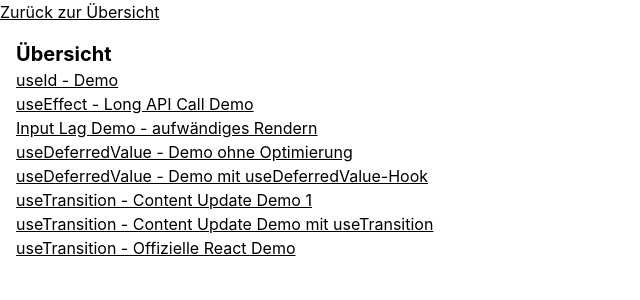
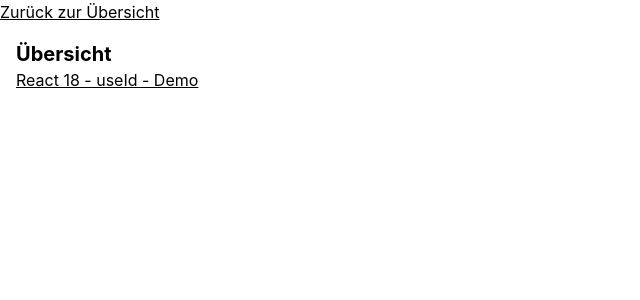
Before and after one commit to dimader/react_18_demo, a React (Create React App) app: page /useId in a window 1280 px wide. Shown: the top 300 px of the page, without its empty margins (0-640 px from the left). Built offline with nearby package versions, Linux system fonts and the light colour scheme.

Commit message:
Kommentierung.

```diff
--- a/package.json
+++ b/package.json
@@ -9,8 +9,8 @@
     "@testing-library/user-event": "^13.5.0",
     "@types/jest": "^27.5.2",
     "@types/node": "^16.18.11",
-    "@types/react": "^18.0.26",
-    "@types/react-dom": "^18.0.10",
+    "@types/react": "^18.2.6",
+    "@types/react-dom": "^18.2.4",
     "react": "^18.2.0",
     "react-dom": "^18.2.0",
     "react-router-dom": "^6.6.1",
--- a/src/demos/Overview.tsx
+++ b/src/demos/Overview.tsx
@@ -21,19 +21,19 @@ export default Overview;
  * verwendet werden.
  */
 const components = [
-    {desc: "useId - Demo", path:"/useId/", Component: UseIdDemo},
+    {desc: "React 18 - useId - Demo", path:"/useId/", Component: UseIdDemo},
 
-    {desc: "useEffect - Long API Call Demo", path:"/api/", Component: LongApiCallDemo},
+    // {desc: "useEffect - Long API Call Demo", path:"/api/", Component: LongApiCallDemo},
 
-    {desc: "Input Lag Demo - aufwändiges Rendern", path:"/inputlag1/", Component: HeavyInputLagDemo},
+    // {desc: "Input Lag Demo - aufwändiges Rendern", path:"/inputlag1/", Component: HeavyInputLagDemo},
 
-    {desc: "useDeferredValue - Demo ohne Optimierung", path:"/useDeferredValue1/", Component: HeavyRenderDemo},
-    {desc: "useDeferredValue - Demo mit useDeferredValue-Hook", path:"/useDeferredValue2/", Component: HeavyRenderOptimizedDemo},
+    // {desc: "useDeferredValue - Demo ohne Optimierung", path:"/useDeferredValue1/", Component: HeavyRenderDemo},
+    // {desc: "useDeferredValue - Demo mit useDeferredValue-Hook", path:"/useDeferredValue2/", Component: HeavyRenderOptimizedDemo},
 
-    {desc: "useTransition - Content Update Demo 1", path:"/useTransition1/", Component: ContentUpdateDemo},
-    {desc: "useTransition - Content Update Demo mit useTransition", path:"/useTransition2/", Component: ContentUpdateDemoUseTransition},
+    // {desc: "useTransition - Content Update Demo 1", path:"/useTransition1/", Component: ContentUpdateDemo},
+    // {desc: "useTransition - Content Update Demo mit useTransition", path:"/useTransition2/", Component: ContentUpdateDemoUseTransition},
 
-    {desc: "useTransition - Offizielle React Demo", path:"/useTransition3/", Component: TabContainer},
+    // {desc: "useTransition - Offizielle React Demo", path:"/useTransition3/", Component: TabContainer},
 ];
 
 function Overview() {
```
Also changed, not shown: src/demos/DemoApi.tsx (+6 -2 lines), src/demos/UseDeferredValueDemo.tsx (+14 -5 lines), src/demos/UseIdDemo.tsx (+13 -4 lines), src/demos/UseTransitionDemo.tsx (+6 -2 lines), src/index.tsx (+1 -6 lines), 2 other files (tests, documents, lock files or other folders).
